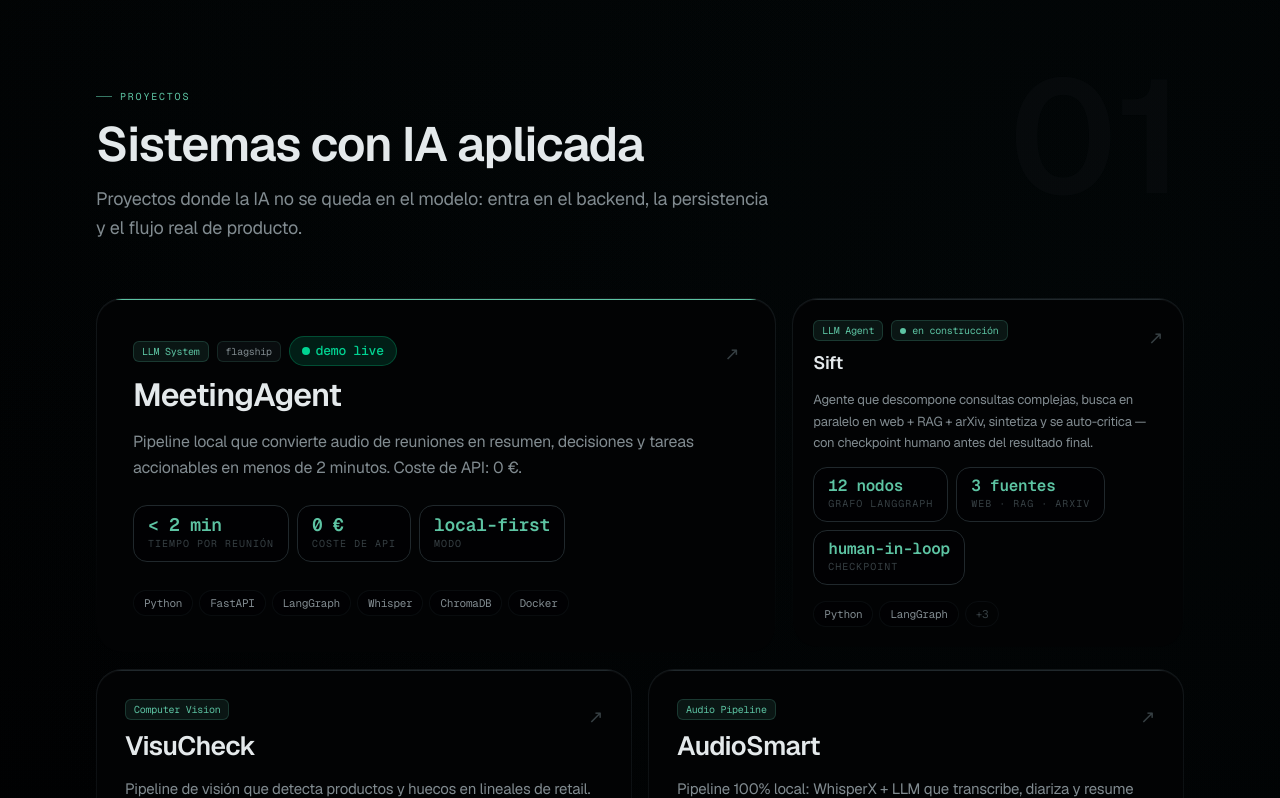
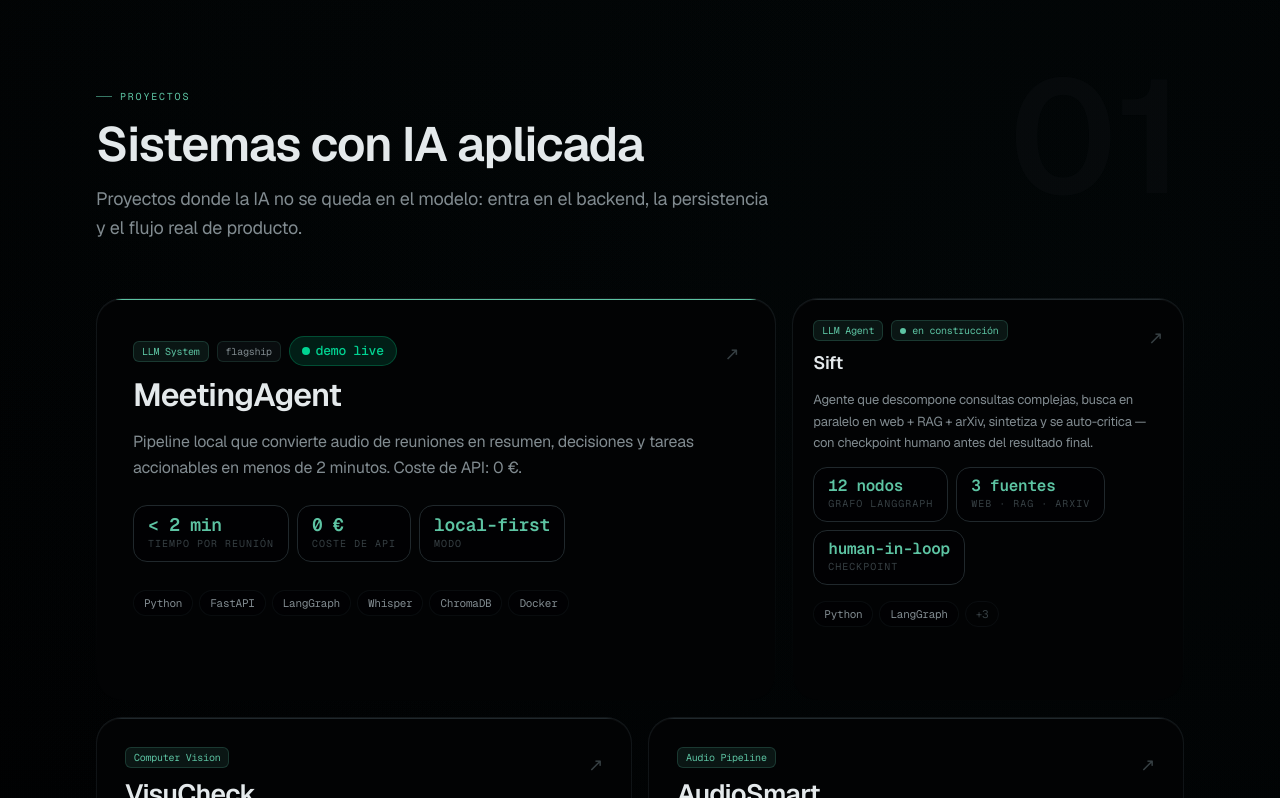
Before and after one commit to Izanvz/portfolio, a Next.js app: page / in a window 1280 px wide. Shown: the part 967-1765 px from the top of the page. Built offline with nearby package versions, Linux system fonts and the light colour scheme.

Commit message:
Añade animaciones hover y scroll a project cards

```diff
--- a/app/globals.css
+++ b/app/globals.css
@@ -1,4 +1,10 @@
 @import "tailwindcss";
+
+@keyframes pc-shimmer {
+  0%   { transform: translateY(-100%); opacity: 0; }
+  15%  { opacity: 1; }
+  100% { transform: translateY(100%);  opacity: 0; }
+}
 
 @theme inline {
   --font-sans: var(--font-geist);
--- a/components/Projects.tsx
+++ b/components/Projects.tsx
@@ -1,26 +1,25 @@
 "use client";
 
+import { useEffect, useRef, useState, useCallback } from "react";
+import gsap from "gsap";
+import { ScrollTrigger } from "gsap/ScrollTrigger";
 import { motion } from "framer-motion";
 import Link from "next/link";
-import FadeIn from "@/components/FadeIn";
 import Section from "@/components/Section";
 
+// ─── Types ────────────────────────────────────────────────────────────────────
+
+type Metric  = { value: string; label: string };
+type Project = {
+  title: string; desc: string; stack: string[];
+  metrics: Metric[]; href: string; slug?: string;
+  category: string; featured?: boolean; wip?: boolean;
+};
+
 const EASE: [number, number, number, number] = [0.22, 1, 0.36, 1];
-
 const MotionLink = motion(Link);
 
-type Metric = { value: string; label: string };
-type Project = {
-  title: string;
-  desc: string;
-  stack: string[];
-  metrics: Metric[];
-  href: string;
-  slug?: string;
-  category: string;
-  featured?: boolean;
-  wip?: boolean;
-};
+// ─── Data ─────────────────────────────────────────────────────────────────────
 
 const projects: Project[] = [
   {
@@ -29,75 +28,146 @@ const projects: Project[] = [
     stack: ["Python", "FastAPI", "LangGraph", "Whisper", "ChromaDB", "Docker"],
     metrics: [
       { value: "< 2 min", label: "tiempo por reunión" },
-      { value: "0 €", label: "coste de API" },
-      { value: "local-first", label: "modo" },
+      { value: "0 €",     label: "coste de API"       },
+      { value: "local-first", label: "modo"           },
     ],
     href: "https://github.com/Izanvz/MeetingAgent",
-    slug: "meetingagent",
-    category: "LLM System",
-    featured: true,
+    slug: "meetingagent", category: "LLM System", featured: true,
   },
   {
     title: "Sift",
     desc: "Agente que descompone consultas complejas, busca en paralelo en web + RAG + arXiv, sintetiza y se auto-critica — con checkpoint humano antes del resultado final.",
     stack: ["Python", "LangGraph", "FastAPI", "ChromaDB", "Ollama"],
     metrics: [
-      { value: "12 nodos", label: "grafo LangGraph" },
-      { value: "3 fuentes", label: "web · RAG · arXiv" },
-      { value: "human-in-loop", label: "checkpoint" },
+      { value: "12 nodos",    label: "grafo LangGraph" },
+      { value: "3 fuentes",   label: "web · RAG · arXiv" },
+      { value: "human-in-loop", label: "checkpoint"    },
     ],
     href: "https://github.com/Izanvz/Sift",
-    slug: "sift",
-    category: "LLM Agent",
-    wip: true,
+    slug: "sift", category: "LLM Agent", wip: true,
   },
   {
     title: "VisuCheck",
     desc: "Pipeline de visión que detecta productos y huecos en lineales de retail. Devuelve JSON estructurado e imagen anotada — sin revisión manual.",
     stack: ["Python", "YOLOv8", "PaddleOCR", "FastAPI", "Streamlit"],
     metrics: [
-      { value: "imagen retail", label: "input" },
-      { value: "JSON + anotada", label: "output" },
-      { value: "0 h", label: "revisión manual" },
+      { value: "imagen retail",  label: "input"          },
+      { value: "JSON + anotada", label: "output"         },
+      { value: "0 h",            label: "revisión manual"},
     ],
     href: "https://github.com/Izanvz/VisuCheck",
-    slug: "visucheck",
-    category: "Computer Vision",
+    slug: "visucheck", category: "Computer Vision",
   },
   {
     title: "AudioSmart",
     desc: "Pipeline 100% local: WhisperX + LLM que transcribe, diariza y resume cualquier audio desde YouTube o archivo. Predecesor de MeetingAgent.",
     stack: ["Python", "WhisperX", "Mistral 7B", "Streamlit", "yt-dlp"],
     metrics: [
-      { value: "YouTube / archivo", label: "fuente" },
-      { value: "0 €", label: "coste de API" },
-      { value: "transcripción + resumen", label: "output" },
+      { value: "YouTube / archivo",      label: "fuente"  },
+      { value: "0 €",                    label: "coste de API" },
+      { value: "transcripción + resumen",label: "output"  },
     ],
     href: "https://github.com/Izanvz/AudioSmart",
-    slug: "audiosmart",
-    category: "Audio Pipeline",
+    slug: "audiosmart", category: "Audio Pipeline",
   },
 ];
 
-function ProjectCard({ project, large = false, compact = false }: { project: Project; large?: boolean; compact?: boolean }) {
-  const cardClass = "group block h-full p-px rounded-[26px] bg-gradient-to-b from-ink-700/55 to-transparent hover:from-amber/25 transition-all duration-500";
+// ─── CountUp ──────────────────────────────────────────────────────────────────
+
+function parseMetric(value: string) {
+  const m = value.match(/^(\D*?)(\d+(?:[.,]\d+)?)(.*)$/);
+  if (!m) return { prefix: "", number: null, suffix: value };
+  const [, prefix, num, suffix] = m;
+  return { prefix, number: parseFloat(num.replace(",", ".")), suffix };
+}
+
+function CountUp({ target, active }: { target: number; active: boolean }) {
+  const [val, setVal] = useState(0);
+  const rafRef = useRef<number>();
+
+  useEffect(() => {
+    if (!active) return;
+    const start = performance.now();
+    const ease  = (t: number) => 1 - Math.pow(1 - t, 3);
+    const tick  = (now: number) => {
+      const t = Math.min(1, (now - start) / 1100);
+      setVal(Math.round(target * ease(t)));
+      if (t < 1) rafRef.current = requestAnimationFrame(tick);
+    };
+    rafRef.current = requestAnimationFrame(tick);
+    return () => { if (rafRef.current) cancelAnimationFrame(rafRef.current); };
+  }, [active, target]);
+
+  return <span style={{ fontVariantNumeric: "tabular-nums" }}>{val.toLocaleString("es-ES")}</span>;
+}
+
+// ─── ProjectCard ──────────────────────────────────────────────────────────────
+
+function ProjectCard({
+  project, large = false, compact = false, revealed = false,
+}: {
+  project: Project; large?: boolean; compact?: boolean; revealed?: boolean;
+}) {
+  const [hovered,    setHovered]    = useState(false);
+  const [shimmerKey, setShimmerKey] = useState(0);
+
+  const onEnter = useCallback(() => { setHovered(true);  setShimmerKey(k => k + 1); }, []);
+  const onLeave = useCallback(() =>   setHovered(false), []);
+
   const motionProps = {
     whileHover: { y: -5 },
-    whileTap: { scale: 0.99 },
-    transition: { duration: 0.3, ease: EASE },
-    className: cardClass,
+    whileTap:   { scale: 0.99 },
+    transition: { duration: 0.35, ease: EASE },
+    className:  "block h-full",
   };
 
   const inner = (
-    <>
-      <div className="h-full rounded-[25px] bg-ink-925 overflow-hidden shadow-[inset_0_1px_0_rgba(255,255,255,0.04)] group-hover:shadow-[inset_0_1px_0_rgba(255,255,255,0.04),0_0_50px_oklch(75%_0.108_170_/_0.09)] transition-shadow duration-500">
     <div
-          className={`h-px w-full transition-colors duration-300 ${
-            project.featured ? "bg-amber" : "bg-ink-700 group-hover:bg-amber/50"
-          }`}
+      onMouseEnter={onEnter}
+      onMouseLeave={onLeave}
+      className="h-full p-px rounded-[26px] transition-all duration-500"
+      style={{
+        background: hovered
+          ? "linear-gradient(180deg,oklch(75% 0.108 170/0.55),oklch(75% 0.108 170/0.12) 45%,oklch(27% 0.013 234/0.4))"
+          : "linear-gradient(180deg,oklch(27% 0.013 234/0.55),transparent)",
+        boxShadow: hovered
+          ? "0 0 40px oklch(75% 0.108 170/0.18), 0 22px 50px oklch(0% 0 0/0.3)"
+          : "none",
+      }}
+    >
+      <div className="relative h-full rounded-[25px] bg-ink-925 overflow-hidden shadow-[inset_0_1px_0_rgba(255,255,255,0.04)]">
+
+        {/* Top hairline */}
+        <div
+          className="h-px w-full transition-all duration-300"
+          style={{
+            background: project.featured
+              ? "oklch(75% 0.108 170)"
+              : hovered
+                ? "oklch(75% 0.108 170/0.6)"
+                : "oklch(27% 0.013 234)",
+          }}
         />
 
+        {/* Shimmer sweep */}
+        <div
+          key={shimmerKey}
+          aria-hidden
+          className="absolute inset-0 pointer-events-none"
+          style={{
+            background: "linear-gradient(180deg,transparent 0%,oklch(75% 0.108 170/0.07) 45%,oklch(75% 0.108 170/0.10) 50%,transparent 100%)",
+            transform: "translateY(-100%)",
+            mixBlendMode: "screen",
+            animation: hovered && shimmerKey > 0
+              ? "pc-shimmer 1.4s cubic-bezier(0.22,1,0.36,1) forwards"
+              : "none",
+          }}
+        />
+
+        {/* Content */}
         <div className={large ? "p-8 md:p-9" : compact ? "p-5" : "p-6 md:p-7"}>
+
+          {/* Header */}
           <div className="flex items-start justify-between gap-4">
             <div>
               <div className="flex items-center gap-2 flex-wrap">
@@ -128,36 +198,48 @@ function ProjectCard({ project, large = false, compact = false }: { project: Pro
                   </>
                 )}
               </div>
-              <h3
-                className={`mt-2 font-semibold tracking-tight text-ink-100 ${
+              <h3 className={`mt-2 font-semibold tracking-tight text-ink-100 ${
                 large ? "text-2xl md:text-[2rem]" : compact ? "text-base md:text-lg" : "text-xl md:text-[1.65rem]"
-                }`}
-              >
+              }`}>
                 {project.title}
               </h3>
             </div>
-            <span className="text-ink-600 group-hover:text-amber transition-colors flex-shrink-0 text-lg mt-1">↗</span>
+            <span
+              className="flex-shrink-0 text-lg mt-1 transition-all duration-300"
+              style={{
+                color:     hovered ? "oklch(75% 0.108 170)" : "oklch(36% 0.014 232)",
+                transform: hovered ? "translate(2px,-2px)" : "none",
+              }}
+            >↗</span>
           </div>
 
-          <p
-            className={`mt-3 text-ink-400 leading-relaxed ${
+          {/* Description */}
+          <p className={`mt-3 text-ink-400 leading-relaxed ${
             large ? "text-base max-w-2xl" : compact ? "text-[13px] max-w-sm" : "text-[15px] max-w-xl"
-            }`}
-          >
+          }`}>
             {project.desc}
           </p>
 
+          {/* Metrics with CountUp */}
           <div className={`flex flex-wrap gap-2 ${large ? "mt-6" : compact ? "mt-3.5" : "mt-5"}`}>
-            {project.metrics.map((m) => (
+            {project.metrics.map((m) => {
+              const parsed = parseMetric(m.value);
+              return (
                 <div key={m.label} className="rounded-[14px] border border-ink-700 bg-ink-950/60 px-3.5 py-2.5 flex flex-col gap-0.5">
                   <p className={`font-mono text-amber font-semibold leading-none ${large ? "text-lg" : "text-base"}`}>
-                  {m.value}
+                    {parsed.number !== null ? (
+                      <>{parsed.prefix}<CountUp target={parsed.number} active={revealed} />{parsed.suffix}</>
+                    ) : (
+                      m.value
+                    )}
                   </p>
                   <p className="font-mono text-ink-600 text-[10px] uppercase tracking-widest">{m.label}</p>
                 </div>
-            ))}
+              );
+            })}
           </div>
 
+          {/* Stack */}
           <div className={`flex flex-wrap gap-1.5 ${large ? "mt-7" : compact ? "mt-4" : "mt-6"}`}>
             {(large ? project.stack : compact ? project.stack.slice(0, 2) : project.stack.slice(0, 4)).map((s) => (
               <span key={s} className="text-[11px] font-mono px-2.5 py-1 rounded-full border border-ink-800/60 text-ink-400 bg-ink-950/50">
@@ -170,33 +252,80 @@ function ProjectCard({ project, large = false, compact = false }: { project: Pro
               </span>
             )}
           </div>
+
+          {/* CTA oculto */}
+          <div className={`flex justify-end ${compact ? "mt-3" : "mt-4"} h-8`}>
+            <span
+              className="inline-flex items-center gap-2 font-mono text-[11px] px-3.5 py-1.5 rounded-full border border-amber/35 text-amber transition-all duration-300"
+              style={{
+                backgroundColor: "oklch(75% 0.108 170/0.10)",
+                opacity:         hovered ? 1 : 0,
+                transform:       hovered ? "translateX(0)" : "translateX(-8px)",
+                boxShadow:       hovered ? "0 0 12px oklch(75% 0.108 170/0.25)" : "none",
+                pointerEvents:   hovered ? "auto" : "none",
+              }}
+            >
+              Ver caso →
+            </span>
           </div>
         </div>
-    </>
+      </div>
+    </div>
   );
 
   if (project.slug) {
     return (
-      <MotionLink href={`/projects/${project.slug}`} {...motionProps}>
+      <MotionLink href={`/projects/${project.slug}`} data-project-card {...motionProps}>
         {inner}
       </MotionLink>
     );
   }
 
   return (
-    <motion.a
-      href={project.href}
-      target="_blank"
-      rel="noopener noreferrer"
-      {...motionProps}
-    >
+    <motion.a href={project.href} target="_blank" rel="noopener noreferrer" data-project-card {...motionProps}>
       {inner}
     </motion.a>
   );
 }
 
+// ─── Projects section ─────────────────────────────────────────────────────────
+
 export default function Projects() {
+  const gridRef = useRef<HTMLDivElement>(null);
+  const [revealedSet, setRevealedSet] = useState<Set<number>>(() => new Set());
+
   const [meetingAgent, sift, visuCheck, audioSmart] = projects;
+
+  useEffect(() => {
+    if (!gridRef.current) return;
+
+    gsap.registerPlugin(ScrollTrigger);
+    const cards = gridRef.current.querySelectorAll("[data-project-card]");
+    gsap.set(cards, { opacity: 0, y: 28, filter: "blur(12px)" });
+
+    const tl = gsap.timeline({
+      scrollTrigger: {
+        trigger: gridRef.current,
+        start: "top 82%",
+        once: true,
+      },
+    });
+
+    cards.forEach((card, i) => {
+      tl.to(
+        card,
+        {
+          opacity: 1, y: 0, filter: "blur(0px)",
+          duration: 0.72, ease: "power3.out",
+          onComplete: () =>
+            setRevealedSet(prev => { const next = new Set(prev); next.add(i); return next; }),
+        },
+        i * 0.12
+      );
+    });
+
+    return () => { tl.kill(); };
+  }, []);
 
   return (
     <Section
@@ -206,28 +335,17 @@ export default function Projects() {
       title="Sistemas con IA aplicada"
       subtitle="Proyectos donde la IA no se queda en el modelo: entra en el backend, la persistencia y el flujo real de producto."
     >
-      <div className="grid gap-4 md:grid-cols-[1.65fr_0.95fr]">
+      <div ref={gridRef} className="grid gap-4 md:grid-cols-[1.65fr_0.95fr]">
         <div>
-          <FadeIn>
-            <ProjectCard project={meetingAgent} large />
-          </FadeIn>
+          <ProjectCard project={meetingAgent} large revealed={revealedSet.has(0)} />
         </div>
-
         <div>
-          <FadeIn delay={0.06}>
-            <ProjectCard project={sift} compact />
-          </FadeIn>
+          <ProjectCard project={sift} compact revealed={revealedSet.has(1)} />
         </div>
-
         <div className="md:col-span-2 grid gap-4 md:grid-cols-2">
-          <FadeIn delay={0.1}>
-            <ProjectCard project={visuCheck} />
-          </FadeIn>
-          <FadeIn delay={0.14}>
-            <ProjectCard project={audioSmart} />
-          </FadeIn>
+          <ProjectCard project={visuCheck} revealed={revealedSet.has(2)} />
+          <ProjectCard project={audioSmart} revealed={revealedSet.has(3)} />
         </div>
-
       </div>
     </Section>
   );
```
Lines whose indentation alone changed are shown as unchanged.
